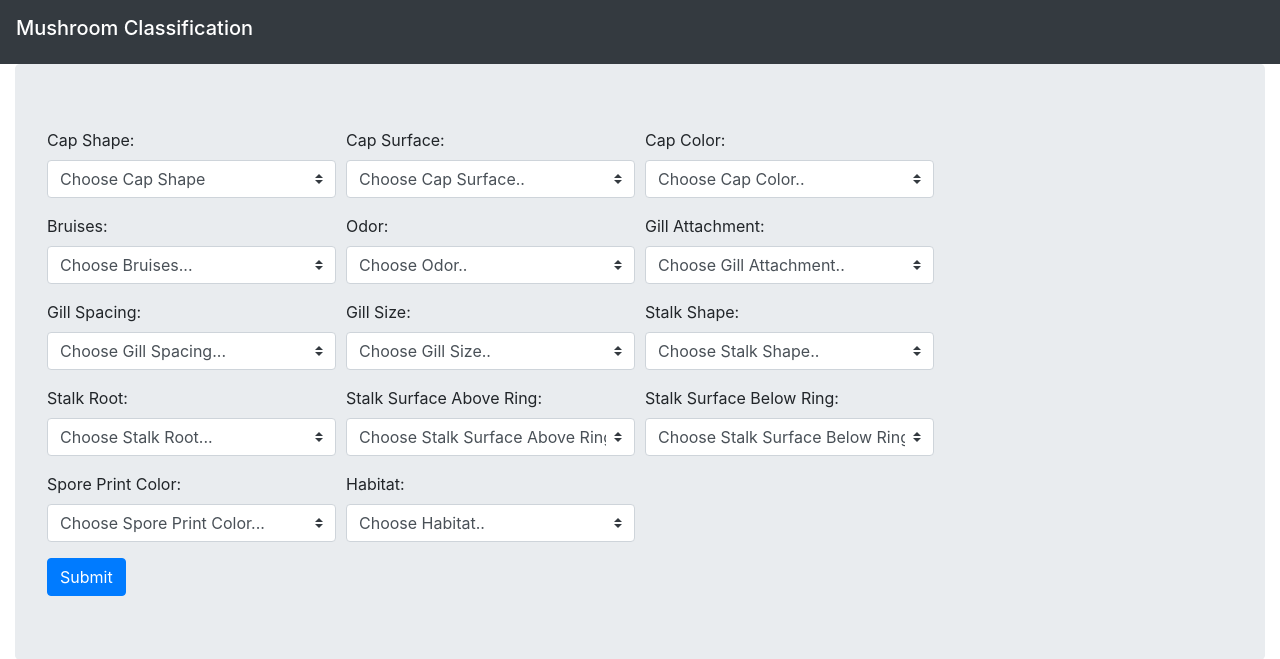
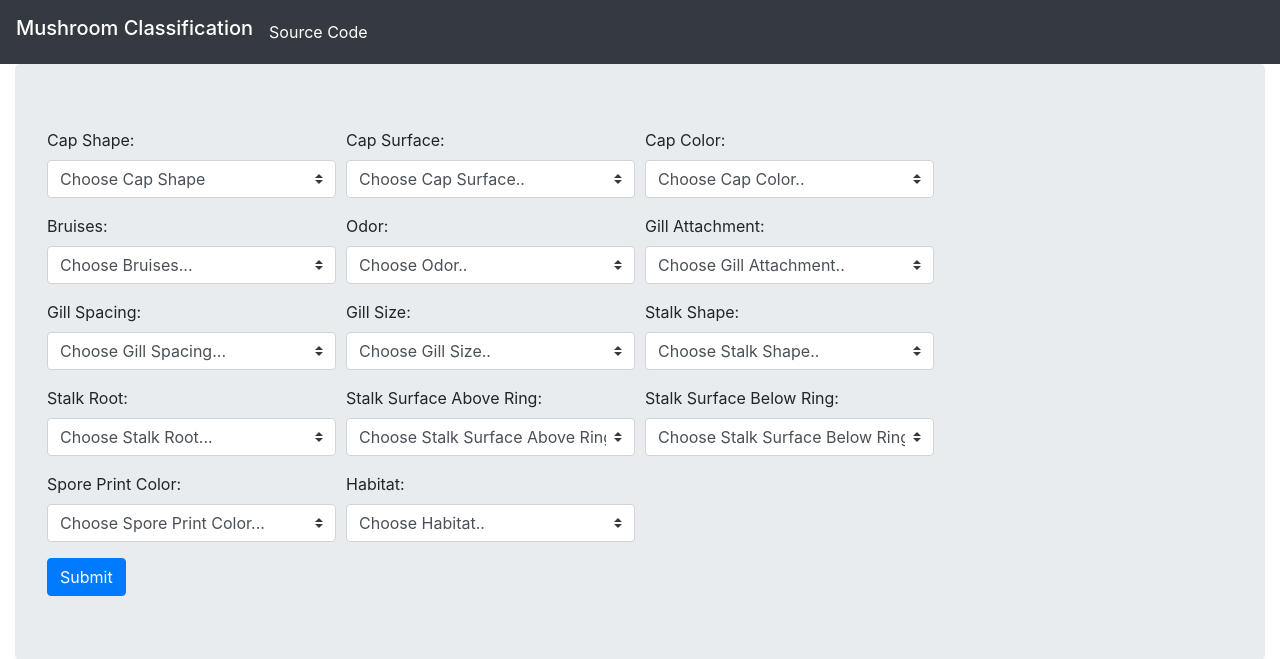
Before and after one commit to Abhi-prasad7042/Mushroom-Classification-end-to-end, a Flask app: page / in a window 1280 px wide. Shown: the top 659 px of the page. Run offline with Flask 2, Linux system fonts and the light colour scheme; parts of the project's set-up code (start-up, migrations or seed data) failed here and were passed over.

Commit message:
template update

```diff
--- a/webapp/templates/home.html
+++ b/webapp/templates/home.html
@@ -18,7 +18,17 @@
 
 <body>
     <nav class="navbar navbar-dark bg-dark">
-        <h2 class="navbar-brand">Mushroom Classification</h2>
+        <h4 class="navbar-brand">Mushroom Classification</h4>
+        <div class="collapse navbar-collapse" id="navbarSupportedContent"></div>
+        <ul class="navbar-nav mr-auto">
+            <li class="nav-item">
+                <a class="nav-link active"
+                    href="https://github.com/Abhi-prasad7042/Mushroom-classification-end-to-end">Source
+                    Code</a>
+            </li>
+
+        </ul>
+        </div>
     </nav>
     <div class="container-fluid">
         <div class="jumbotron">
```
